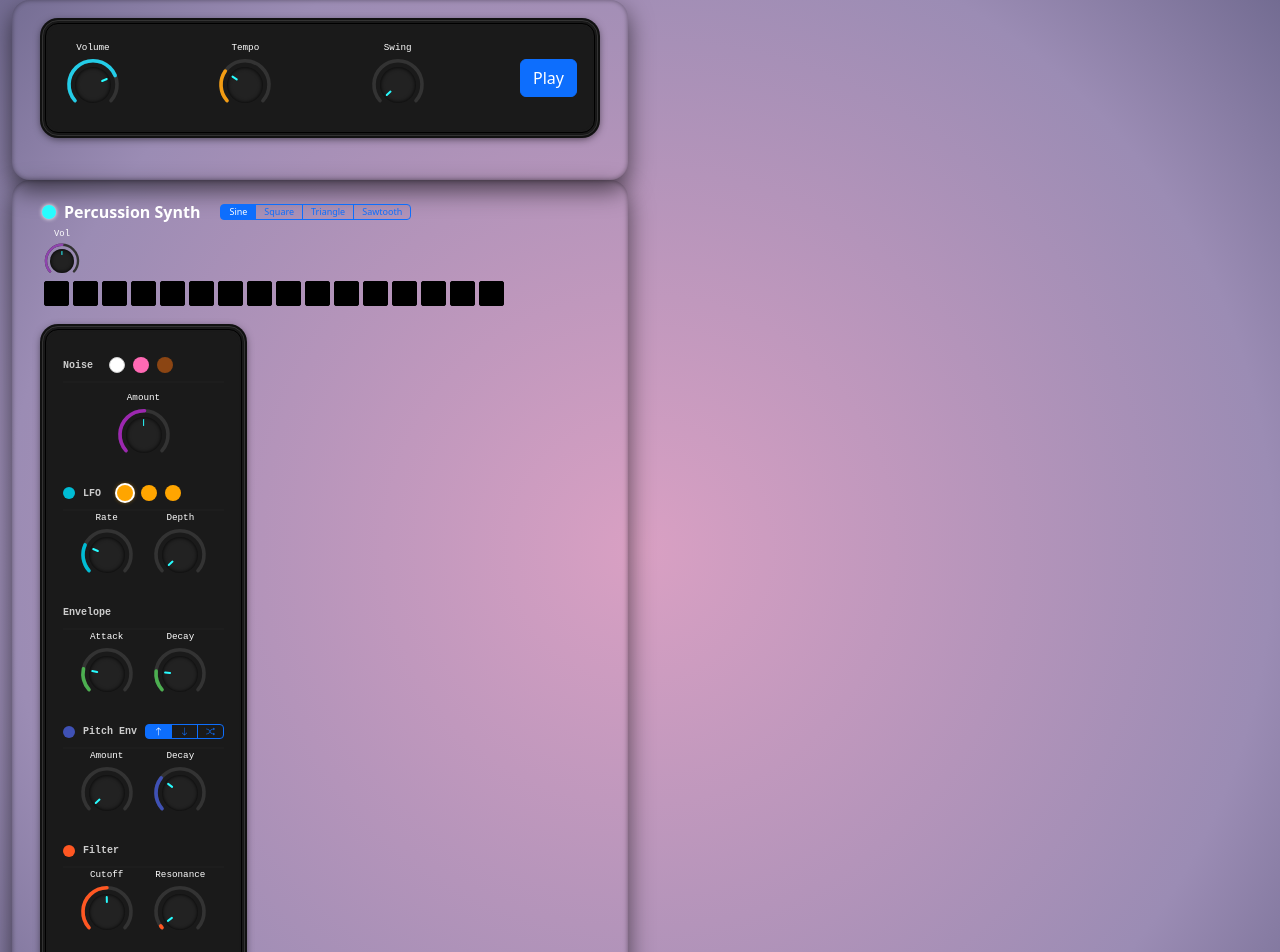
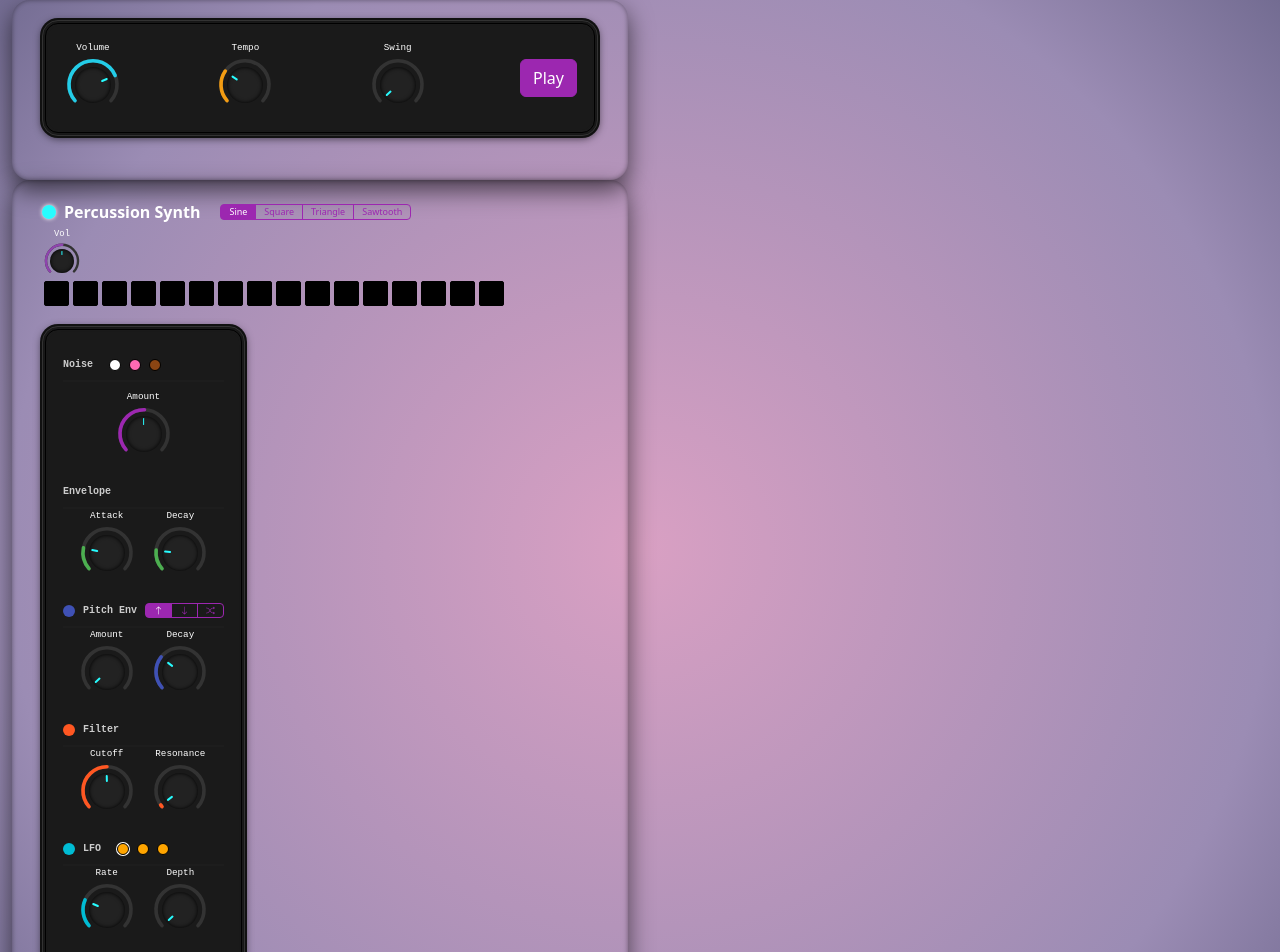
Before and after one commit to nchemsak/ewavestudio-vue, a Vue app: page / in a window 1280 px wide. Shown: the top 952 px of the page. Built offline with nearby package versions, Linux system fonts and the light colour scheme; no server answers.

Commit message:
update to styling, rearrange knob order, override bootstrap styles

```diff
--- /dev/null
+++ b/src/assets/styles/_bootstrap-custom.scss
@@ -0,0 +1,6 @@
+// Override Bootstrap variables
+$primary: #9C27B0;
+$secondary: #03A9F4;
+
+@import "bootstrap/scss/bootstrap";
+@import "./main";
--- a/src/assets/styles/_slidersKnobs.scss
+++ b/src/assets/styles/_slidersKnobs.scss
@@ -388,7 +388,6 @@ input[type="range"]::-webkit-slider-thumb {
     background-color: transparent;
     padding: 10px 0px;
     max-width: 172px;
-
 }
 
 .knob-group-header {
@@ -470,12 +469,12 @@ input[type="range"]::-webkit-slider-thumb {
 .lfo-type-dot,
 .drive-type-dot,
 .noise-dot {
-    width: 12px;
-    height: 12px;
-    border-radius: 50%;
-    background-color: #666;
-    cursor: pointer;
-    transition: background-color 0.2s ease;
+    // width: 12px;
+    // height: 12px;
+    // border-radius: 50%;
+    // background-color: #666;
+    // cursor: pointer;
+    // transition: background-color 0.2s ease;
 }
 
 .drive-type-dot.selected,
@@ -488,17 +487,18 @@ input[type="range"]::-webkit-slider-thumb {
 .drive-type-dot,
 .noise-dot {
     position: relative;
-    width: 16px;
-    height: 16px;
+    width: 12px;
+    height: 12px;
     border-radius: 50%;
     background-color: #ffa500;
+    border: 1px solid variables.$color-black;
     cursor: pointer;
     transition: transform 0.2s ease;
 
     &.selected {
         box-shadow:
-            0 0 0 2px white,
-            0 0 5px #ffa500;
+            0 0 0 1px variables.$color-white;
+
     }
 
     &.disabled {
@@ -557,8 +557,8 @@ input[type="range"]::-webkit-slider-thumb {
 // }
 
 .noise-dot.white {
-    background-color: #fff;
-    border: 1px solid #ccc;
+    background-color: variables.$color-white;
+    border: 1px solid variables.$color-black;
 }
 
 .noise-dot.pink {
@@ -569,9 +569,9 @@ input[type="range"]::-webkit-slider-thumb {
     background-color: #8b4513;
 }
 
-.noise-dot.selected {
-    box-shadow: 0 0 0 2px #333;
-}
+// .noise-dot.selected {
+//     box-shadow: 0 0 0 2px #333;
+// }
 .btn-group-sm > .btn,
 .btn-sm {
     --bs-btn-padding-y: 0px !important;
--- a/src/components/DrumSequencer.vue
+++ b/src/components/DrumSequencer.vue
@@ -127,43 +127,6 @@
 				</div>
 			</KnobGroup>
 
-			<KnobGroup v-model="lfoEnabled" title="LFO" color="#00BCD4">
-				<!--  Inject selector into the header -->
-				<template #header-content>
-					<div class="lfo-target-selector d-flex justify-content-center gap-2 ms-2">
-						<span v-for="type in ['pitch', 'gain', 'filter']" :key="type" class="lfo-type-dot"
-							:class="{ selected: lfoTarget === type, disabled: !lfoEnabled }"
-							@click="lfoEnabled && (lfoTarget = type)">
-							<span class="selector-tooltip">
-								{{ type === 'gain' ? 'Amplitude' : type.charAt(0).toUpperCase() + type.slice(1)
-								}}
-							</span>
-						</span>
-					</div>
-				</template>
-
-				<!-- Knobs stay here -->
-				<!-- <div> -->
-				<!-- LFO Rate -->
-				<div class="position-relative">
-					<Knob v-model="lfoRate" size="medium" :min="0.1" :max="20" :step="0.1" label="Rate" color="#00BCD4"
-						:disabled="!lfoEnabled" @knobStart="activeKnob = 'lfoRate'" @knobEnd="activeKnob = null" />
-					<span v-if="activeKnob === 'lfoRate'" class="custom-tooltip">
-						{{ lfoRate.toFixed(1) }} Hz
-					</span>
-				</div>
-
-				<!-- LFO Depth -->
-				<div class="position-relative">
-					<Knob v-model="lfoDepth" size="medium" :min="0" :max="lfoDepthMax" :step="1" label="Depth"
-						color="#00BCD4" :disabled="!lfoEnabled" @knobStart="activeKnob = 'lfoDepth'"
-						@knobEnd="activeKnob = null" />
-					<span v-if="activeKnob === 'lfoDepth'" class="custom-tooltip">
-						{{ lfoDepth }}
-					</span>
-				</div>
-				<!-- </div> -->
-			</KnobGroup>
 			<KnobGroup v-model="envelopeEnabled" title="Envelope" color="#4CAF50" :showToggle="false">
 				<!-- Attack -->
 				<div class="position-relative">
@@ -185,6 +148,9 @@
 					</span>
 				</div>
 			</KnobGroup>
+
+
+
 
 			<KnobGroup v-model="pitchEnvEnabled" title="Pitch Env" color="#3F51B5">
 				<!-- Inject Pitch Env Mode selector into the header -->
@@ -257,7 +223,41 @@
 					</span>
 				</div>
 			</KnobGroup>
+			<KnobGroup v-model="lfoEnabled" title="LFO" color="#00BCD4">
+				<!--  Inject selector into the header -->
+				<template #header-content>
+					<div class="lfo-target-selector d-flex justify-content-center gap-2 ms-2">
+						<span v-for="type in ['pitch', 'gain', 'filter']" :key="type" class="lfo-type-dot"
+							:class="{ selected: lfoTarget === type, disabled: !lfoEnabled }"
+							@click="lfoEnabled && (lfoTarget = type)">
+							<span class="selector-tooltip">
+								{{ type === 'gain' ? 'Amplitude' : type.charAt(0).toUpperCase() + type.slice(1)
+								}}
+							</span>
+						</span>
+					</div>
+				</template>
 
+
+				<!-- LFO Rate -->
+				<div class="position-relative">
+					<Knob v-model="lfoRate" size="medium" :min="0.1" :max="20" :step="0.1" label="Rate" color="#00BCD4"
+						:disabled="!lfoEnabled" @knobStart="activeKnob = 'lfoRate'" @knobEnd="activeKnob = null" />
+					<span v-if="activeKnob === 'lfoRate'" class="custom-tooltip">
+						{{ lfoRate.toFixed(1) }} Hz
+					</span>
+				</div>
+
+				<!-- LFO Depth -->
+				<div class="position-relative">
+					<Knob v-model="lfoDepth" size="medium" :min="0" :max="lfoDepthMax" :step="1" label="Depth"
+						color="#00BCD4" :disabled="!lfoEnabled" @knobStart="activeKnob = 'lfoDepth'"
+						@knobEnd="activeKnob = null" />
+					<span v-if="activeKnob === 'lfoDepth'" class="custom-tooltip">
+						{{ lfoDepth }}
+					</span>
+				</div>
+			</KnobGroup>
 
 		</div>
 
```
Also changed, not shown: src/main.js (+6 -5 lines).
